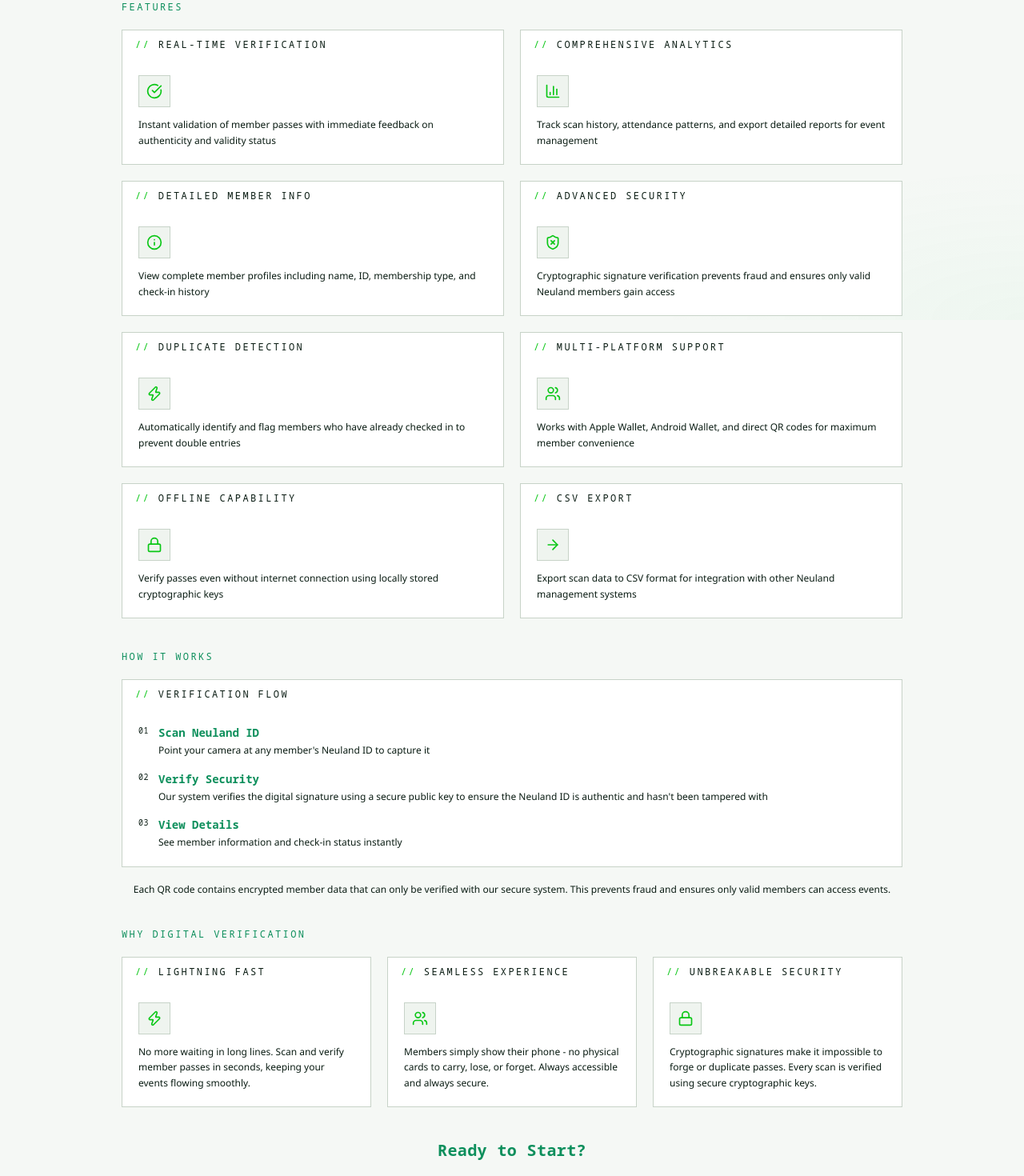
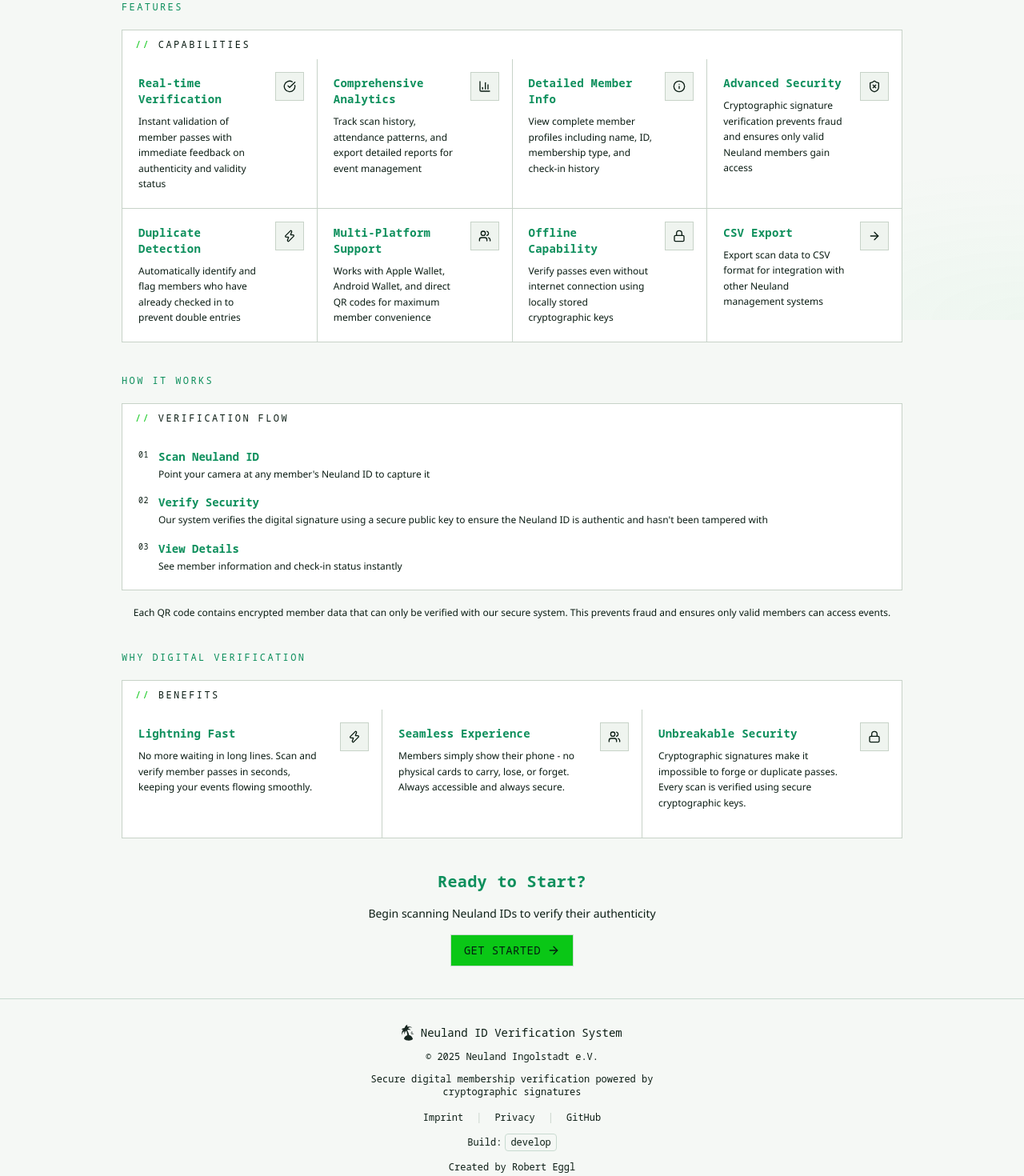
Before and after one commit to neuland-ingolstadt/member-id, a Next.js app in the folder frontend/: page /learn-more in a window 1280 px wide. Shown: the part 400-1870 px from the top of the page at 80% size. Built offline with nearby package versions, Linux system fonts and the light colour scheme.

Commit message:
fix(frontend): polish terminal styling after redesign
Restore footer content, tighten learn-more cards, and use theme tokens so dark mode panels are not stuck on light backgrounds.

```diff
--- a/frontend/app/learn-more/page.tsx
+++ b/frontend/app/learn-more/page.tsx
@@ -131,20 +131,26 @@
 					<h2 className="font-mono text-xs uppercase tracking-[0.2em] text-terminal-lightGreen">
 						Features
 					</h2>
-					<div className="grid grid-cols-1 gap-5 md:grid-cols-2">
+					<TerminalPanel title="Capabilities">
+						<div className="grid grid-cols-1 gap-px bg-terminal-window-border sm:grid-cols-2 lg:grid-cols-4">
 							{FEATURES.map((feature) => (
-							<TerminalPanel key={feature.title} title={feature.title}>
-								<div className="space-y-3 p-5">
-									<div className="flex size-10 items-center justify-center border border-terminal-window-border bg-terminal-card">
-										<feature.icon className="size-5 text-terminal-cyan" />
+								<div
+									key={feature.title}
+									className="relative min-h-[160px] bg-terminal-window p-5"
+								>
+									<div className="absolute top-4 right-4 flex size-9 items-center justify-center border border-terminal-window-border bg-terminal-card">
+										<feature.icon className="size-4 text-terminal-text/70" />
 									</div>
-									<p className="text-xs leading-relaxed text-terminal-text/50">
+									<h3 className="pr-12 font-mono text-sm font-semibold text-terminal-lightGreen">
+										{feature.title}
+									</h3>
+									<p className="mt-2 pr-12 text-xs leading-relaxed text-terminal-text/50">
 										{feature.description}
 									</p>
 								</div>
-							</TerminalPanel>
 							))}
 						</div>
+					</TerminalPanel>
 				</section>
 
 				<section className="space-y-5">
@@ -181,20 +187,26 @@
 					<h2 className="font-mono text-xs uppercase tracking-[0.2em] text-terminal-lightGreen">
 						Why Digital Verification
 					</h2>
-					<div className="grid grid-cols-1 gap-5 md:grid-cols-3">
+					<TerminalPanel title="Benefits">
+						<div className="grid grid-cols-1 gap-px bg-terminal-window-border md:grid-cols-3">
 							{BENEFITS.map((benefit) => (
-							<TerminalPanel key={benefit.title} title={benefit.title}>
-								<div className="space-y-3 p-5">
-									<div className="flex size-10 items-center justify-center border border-terminal-window-border bg-terminal-card">
-										<benefit.icon className="size-5 text-terminal-cyan" />
+								<div
+									key={benefit.title}
+									className="relative min-h-[160px] bg-terminal-window p-5"
+								>
+									<div className="absolute top-4 right-4 flex size-9 items-center justify-center border border-terminal-window-border bg-terminal-card">
+										<benefit.icon className="size-4 text-terminal-text/70" />
 									</div>
-									<p className="text-xs leading-relaxed text-terminal-text/50">
+									<h3 className="pr-12 font-mono text-sm font-semibold text-terminal-lightGreen">
+										{benefit.title}
+									</h3>
+									<p className="mt-2 pr-12 text-xs leading-relaxed text-terminal-text/50">
 										{benefit.description}
 									</p>
 								</div>
-							</TerminalPanel>
 							))}
 						</div>
+					</TerminalPanel>
 				</section>
 
 				<section className="text-center space-y-4">
--- a/frontend/components/footer.tsx
+++ b/frontend/components/footer.tsx
@@ -1,3 +1,4 @@
+import { NeulandPalm } from '@/components/neuland-palm'
 import { EXTERNAL_LINKS } from '@/lib/constants'
 import { cn } from '@/lib/utils'
 
@@ -6,21 +7,37 @@
 }
 
 export function Footer({ className }: FooterProps) {
+	const year = new Date().getFullYear()
+	const commitHash = process.env.NEXT_PUBLIC_COMMIT_HASH || 'development'
+	const shortCommitHash = commitHash.substring(0, 7)
+
 	return (
 		<footer
 			className={cn(
-				'border-t border-terminal-window-border/60 py-6 text-center font-mono text-xs text-terminal-text/45',
+				'border-t border-terminal-window-border/60 py-8 text-center font-mono text-xs text-terminal-text/45',
 				className
 			)}
 		>
-			<nav className="flex items-center justify-center gap-4">
+			<div className="mx-auto flex max-w-7xl flex-col items-center gap-3">
+				<div className="flex items-center gap-2 text-sm font-medium text-terminal-text/70">
+					<NeulandPalm className="h-5 w-auto" />
+					<span>Neuland ID Verification System</span>
+				</div>
+
+				<p>© {year} Neuland Ingolstadt e.V.</p>
+				<p className="max-w-md text-terminal-text/35">
+					Secure digital membership verification powered by cryptographic
+					signatures
+				</p>
+
+				<nav className="mt-1 flex flex-wrap items-center justify-center gap-4">
 					<a
 						href={EXTERNAL_LINKS.IMPRESSUM}
 						target="_blank"
 						rel="noopener noreferrer"
 						className="transition-colors hover:text-terminal-cyan"
 					>
-					Impressum
+						Imprint
 					</a>
 					<span aria-hidden="true" className="text-terminal-window-border">
 						|
@@ -31,7 +48,7 @@
 						rel="noopener noreferrer"
 						className="transition-colors hover:text-terminal-cyan"
 					>
-					Datenschutz
+						Privacy
 					</a>
 					<span aria-hidden="true" className="text-terminal-window-border">
 						|
@@ -45,6 +62,26 @@
 						GitHub
 					</a>
 				</nav>
+
+				<div className="flex items-center gap-1 text-terminal-text/35">
+					<span>Build:</span>
+					<code className="rounded border border-terminal-window-border/50 bg-terminal-window-bg/40 px-1.5 py-0.5 font-mono">
+						{shortCommitHash}
+					</code>
+				</div>
+
+				<p className="text-terminal-text/35">
+					Created by{' '}
+					<a
+						href="https://eggl.dev"
+						target="_blank"
+						rel="noopener noreferrer"
+						className="text-terminal-text/45 transition-colors hover:text-terminal-cyan"
+					>
+						Robert Eggl
+					</a>
+				</p>
+			</div>
 		</footer>
 	)
 }
--- a/frontend/components/scan-stats-display.tsx
+++ b/frontend/components/scan-stats-display.tsx
@@ -93,9 +93,9 @@
 
 					<div className="border border-terminal-window-border bg-terminal-card p-3 text-center transition-colors hover:border-terminal-cyan/30">
 						<div className="mb-2 flex items-center justify-center">
-							<CheckCircle className="size-5 text-terminal-cyan" />
+							<CheckCircle className="size-5 text-terminal-text/60" />
 						</div>
-						<div className="text-2xl font-bold text-terminal-lightGreen">
+						<div className="text-2xl font-bold text-terminal-text">
 							<NumberFlow
 								value={stats.validScans}
 								format={{ notation: 'compact' }}
@@ -127,9 +127,9 @@
 
 					<div className="border border-terminal-window-border bg-terminal-card p-3 text-center transition-colors hover:border-terminal-cyan/30">
 						<div className="mb-2 flex items-center justify-center">
-							<Copy className="size-5 text-terminal-cyan" />
+							<Copy className="size-5 text-blue-400" />
 						</div>
-						<div className="text-2xl font-bold text-terminal-cyan">
+						<div className="text-2xl font-bold text-blue-400">
 							<NumberFlow
 								value={stats.duplicateScans}
 								format={{ notation: 'compact' }}
--- a/frontend/components/ui/terminal-corners.tsx
+++ b/frontend/components/ui/terminal-corners.tsx
@@ -5,14 +5,12 @@
 	className?: string
 }
 
-const corners = ['tl', 'tr', 'bl', 'br'] as const
-
 export function TerminalCorners({
 	size = 'md',
 	className
 }: TerminalCornersProps) {
-	const box = size === 'sm' ? 'h-3 w-3' : 'h-12 w-12'
-	const arm = size === 'sm' ? 8 : 24
+	const box = size === 'sm' ? 'h-8 w-8' : 'h-12 w-12'
+	const arm = size === 'sm' ? 16 : 24
 	const colorClass =
 		'bg-terminal-cyan/30 transition-colors duration-200 group-hover:bg-terminal-cyan/55'
 
@@ -24,26 +22,26 @@
 			)}
 			aria-hidden="true"
 		>
-			{corners.map(corner => (
-				<div
-					key={corner}
-					className={cn('absolute', box, {
-						'top-0 left-0': corner === 'tl',
-						'top-0 right-0': corner === 'tr',
-						'bottom-0 left-0': corner === 'bl',
-						'bottom-0 right-0': corner === 'br'
-					})}
-				>
-					<div
-						className={cn('absolute w-px', colorClass, {
-							'top-0 left-0': corner === 'tl' || corner === 'tr',
-							'bottom-0 left-0': corner === 'bl',
-							'bottom-0 right-0': corner === 'br'
-						})}
-						style={{ height: arm }}
-					/>
-				</div>
-			))}
+			{/* top-left */}
+			<div className={cn('absolute top-0 left-0', box)}>
+				<div className={cn('absolute top-0 left-0 h-px', colorClass)} style={{ width: arm }} />
+				<div className={cn('absolute top-0 left-0 w-px', colorClass)} style={{ height: arm }} />
+			</div>
+			{/* top-right */}
+			<div className={cn('absolute top-0 right-0', box)}>
+				<div className={cn('absolute top-0 right-0 h-px', colorClass)} style={{ width: arm }} />
+				<div className={cn('absolute top-0 right-0 w-px', colorClass)} style={{ height: arm }} />
+			</div>
+			{/* bottom-left */}
+			<div className={cn('absolute bottom-0 left-0', box)}>
+				<div className={cn('absolute bottom-0 left-0 h-px', colorClass)} style={{ width: arm }} />
+				<div className={cn('absolute bottom-0 left-0 w-px', colorClass)} style={{ height: arm }} />
+			</div>
+			{/* bottom-right */}
+			<div className={cn('absolute bottom-0 right-0', box)}>
+				<div className={cn('absolute bottom-0 right-0 h-px', colorClass)} style={{ width: arm }} />
+				<div className={cn('absolute bottom-0 right-0 w-px', colorClass)} style={{ height: arm }} />
+			</div>
 		</div>
 	)
 }
--- a/frontend/next.config.mjs
+++ b/frontend/next.config.mjs
@@ -1,4 +1,6 @@
 /** @type {import('next').NextConfig} */
+const isDev = process.env.NODE_ENV === 'development'
+
 const nextConfig = {
 	typescript: {
 		ignoreBuildErrors: true,
@@ -6,9 +8,19 @@
 	images: {
 		unoptimized: true,
 	},
-	output: 'export',
+	// Static export is for production builds only. In `next dev` we keep a
+	// server so /api can be rewritten to the local Rust backend (same as nginx).
+	...(!isDev && { output: 'export' }),
 	reactCompiler: true,
 	poweredByHeader: false,
-};
+	...(isDev && {
+		rewrites: async () => [
+			{
+				source: '/api/:path*',
+				destination: `${process.env.BACKEND_URL ?? 'http://127.0.0.1:8000'}/:path*`,
+			},
+		],
+	}),
+}
 
-export default nextConfig;
+export default nextConfig
--- a/frontend/tailwind.config.ts
+++ b/frontend/tailwind.config.ts
@@ -1,6 +1,13 @@
 import type { Config } from 'tailwindcss'
 
 const config: Config = {
+	darkMode: [
+		'variant',
+		[
+			'@media (prefers-color-scheme: dark) { &:not(:is([data-theme="light"] *, [data-theme="light"])) }',
+			'&:is([data-theme="dark"] *, [data-theme="dark"])'
+		]
+	],
 	content: [
 		'./pages/**/*.{js,ts,jsx,tsx,mdx}',
 		'./components/**/*.{js,ts,jsx,tsx,mdx}',
```
Also changed, not shown: frontend/components/qr-scanner/ResultCard.tsx (+36 -36 lines). Lines whose indentation alone changed are shown as unchanged.
